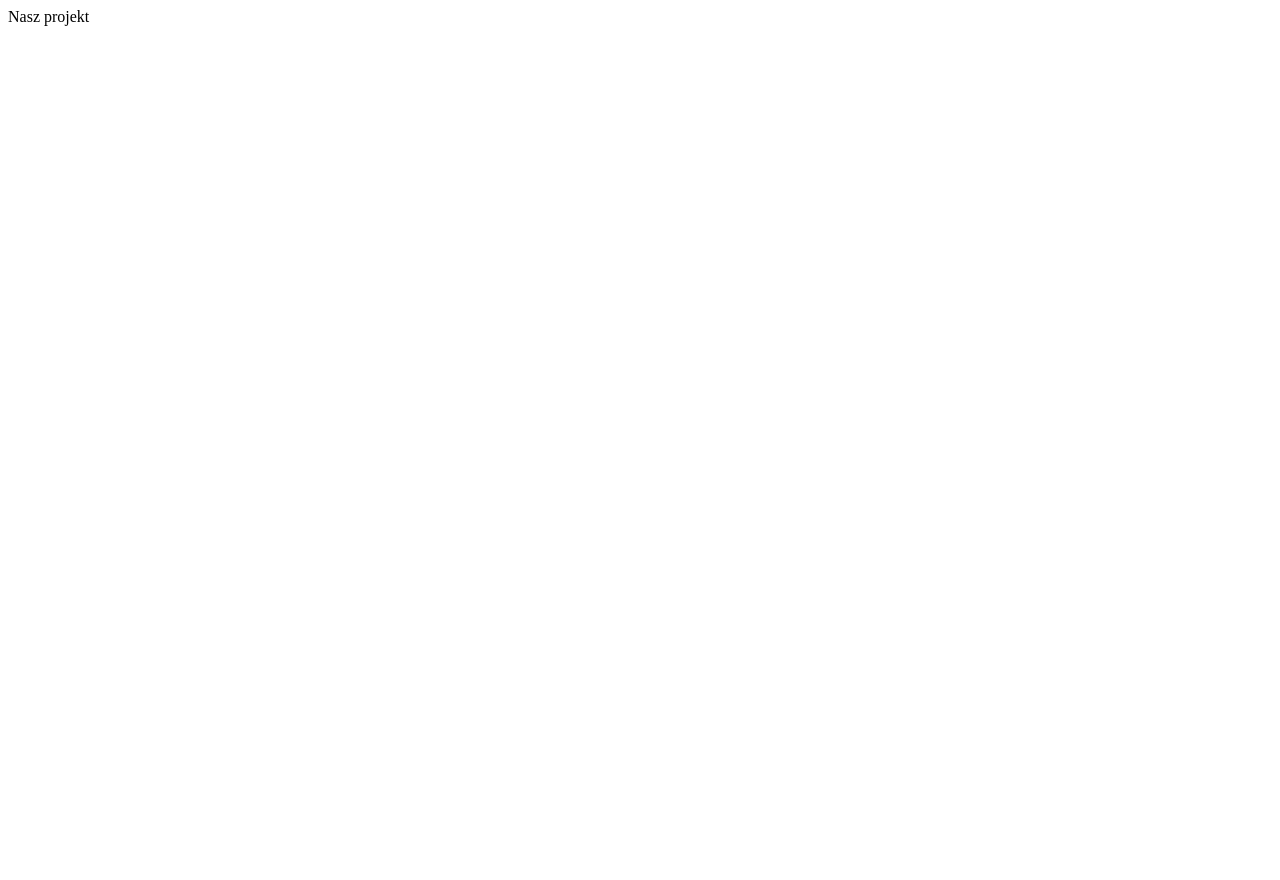
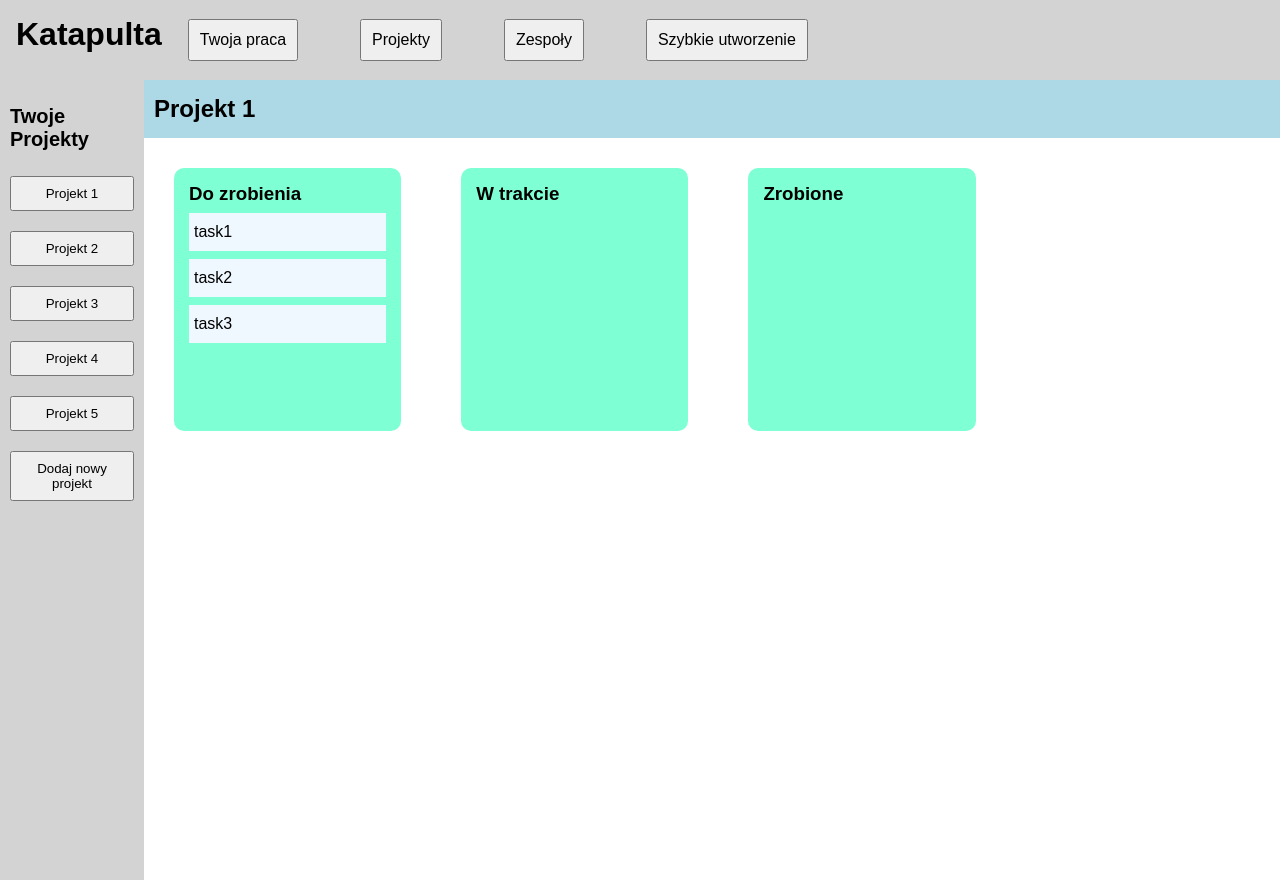
Before and after one commit to dciepko/ProjectManagementApp, a React (Vite) app in the folder project-management-project/frontend/: page / in a window 1280 px wide. Before the commit the page ends 800 px from the top, so only its background shows below. Built offline with nearby package versions, Linux system fonts and the light colour scheme.

Commit message:
Creating simple dummy project screen

```diff
--- a/project-management-project/frontend/src/App.jsx
+++ b/project-management-project/frontend/src/App.jsx
@@ -1,5 +1,29 @@
+import { useState } from "react";
+import HeadMenu from "./components/HeadMenu/HeadMenu.jsx";
+import ProjectsSidebar from "./components/ProjectSidebar/ProjectsSidebar.jsx";
+import { PROJECTS } from "./projects.js";
+import SelectedProject from "./components/SelectedProject/SelectedProject.jsx";
+
 function App() {
-  return <div>Nasz projekt</div>;
+  const [currentProjects, setCurrentProjects] = useState(PROJECTS);
+  const [selectedProject, setSelectedProject] = useState(PROJECTS[0]);
+
+  function handleProjectChoose(projectId) {
+    setSelectedProject(currentProjects[projectId]);
+  }
+
+  return (
+    <div id="app">
+      <HeadMenu />
+      <section id="workspace">
+        <ProjectsSidebar
+          projectList={currentProjects}
+          handleClick={handleProjectChoose}
+        />
+        <SelectedProject currentProject={selectedProject} />
+      </section>
+    </div>
+  );
 }
 
 export default App;
--- /dev/null
+++ b/project-management-project/frontend/src/components/HeadMenu/HeadMenu.jsx
@@ -0,0 +1,25 @@
+import classes from "./HeadMenu.module.css";
+
+export default function HeadMenu() {
+  return (
+    <header className={classes.header}>
+      <h1 className={classes.h1}>Katapulta</h1>
+      <menu className={classes.menu}>
+        <ul className={classes.ul}>
+          <li>
+            <button className={classes.button}>Twoja praca</button>
+          </li>
+          <li>
+            <button className={classes.button}>Projekty</button>
+          </li>
+          <li>
+            <button className={classes.button}>Zespoły</button>
+          </li>
+          <li>
+            <button className={classes.button}>Szybkie utworzenie</button>
+          </li>
+        </ul>
+      </menu>
+    </header>
+  );
+}
--- /dev/null
+++ b/project-management-project/frontend/src/components/HeadMenu/HeadMenu.module.css
@@ -0,0 +1,29 @@
+.header {
+  display: flex;
+  background-color: lightgray;
+  height: 10vh;
+}
+
+.h1 {
+  font-size: 32px;
+  padding: 0.5em;
+}
+
+.menu {
+  width: 50%;
+  height: 100%;
+}
+
+.ul {
+  height: 100%;
+  list-style: none;
+  display: flex;
+  justify-content: space-between;
+  align-items: center;
+}
+
+.button {
+  padding: 10px;
+  font-size: 1em;
+  margin: 10px;
+}
--- /dev/null
+++ b/project-management-project/frontend/src/components/ProjectSidebar/ProjectSidebar.module.css
@@ -0,0 +1,26 @@
+.aside {
+  height: 100%;
+  background-color: lightgray;
+  padding: 10px;
+  display: flex;
+  flex-direction: column;
+}
+
+.h2 {
+  margin: 15px 0;
+  font-size: 20px;
+}
+
+.ul {
+  height: 30%;
+  list-style: none;
+  display: flex;
+  flex-direction: column;
+  justify-content: space-between;
+}
+
+.button {
+  margin: 10px 0;
+  padding: 8px;
+  width: 100%;
+}
--- /dev/null
+++ b/project-management-project/frontend/src/components/ProjectSidebar/ProjectsSidebar.jsx
@@ -0,0 +1,26 @@
+import classes from "./ProjectSidebar.module.css";
+
+export default function ProjectsSidebar({ projectList, handleClick }) {
+  return (
+    <aside className={classes.aside}>
+      <h2 className={classes.h2}>Twoje Projekty</h2>
+      <ul className={classes.ul}>
+        {projectList.map((project) => {
+          return (
+            <li key={project.id}>
+              <button
+                className={classes.button}
+                onClick={() => {
+                  handleClick(project.id);
+                }}
+              >
+                {project.title}
+              </button>
+            </li>
+          );
+        })}
+        <button className={classes.button}>Dodaj nowy projekt</button>
+      </ul>
+    </aside>
+  );
+}
--- /dev/null
+++ b/project-management-project/frontend/src/components/SelectedProject/SelectedProject.jsx
@@ -0,0 +1,17 @@
+import TimeTable from "../TimeTable/TimeTable";
+import classes from "./SelectedProject.module.css";
+
+export default function SelectedProject({ currentProject }) {
+  return (
+    <div className={classes.container}>
+      <header className={classes.header}>
+        <h1 className={classes.h1}>{currentProject.title}</h1>
+      </header>
+      <div className={classes.tableContainer}>
+        <TimeTable title={"Do zrobienia"} tasks={currentProject.tasks} />
+        <TimeTable title={"W trakcie"} tasks={[]} />
+        <TimeTable title={"Zrobione"} tasks={[]} />
+      </div>
+    </div>
+  );
+}
--- /dev/null
+++ b/project-management-project/frontend/src/components/SelectedProject/SelectedProject.module.css
@@ -0,0 +1,19 @@
+.container {
+  width: 100%;
+  height: 100%;
+}
+
+.header {
+  background-color: lightblue;
+  width: 100%;
+  padding: 15px 0;
+}
+
+.h1 {
+  padding-left: 10px;
+}
+
+.tableContainer {
+  display: flex;
+  flex-direction: row;
+}
--- /dev/null
+++ b/project-management-project/frontend/src/components/TimeTable/TimeTable.jsx
@@ -0,0 +1,14 @@
+import classes from "./TimeTable.module.css";
+
+export default function TimeTable({ title, tasks }) {
+  return (
+    <section className={classes.section}>
+      <h3>{title}</h3>
+      <ul>
+        {tasks.map((task) => {
+          return <p className={classes.pTask}>{task}</p>;
+        })}
+      </ul>
+    </section>
+  );
+}
--- /dev/null
+++ b/project-management-project/frontend/src/components/TimeTable/TimeTable.module.css
@@ -0,0 +1,15 @@
+.section {
+  background-color: aquamarine;
+  height: auto;
+  width: 20%;
+  margin: 30px;
+  padding: 15px 15px 80px 15px;
+  border-radius: 10px;
+}
+
+.pTask {
+  background-color: aliceblue;
+  margin: 8px 0;
+  padding: 10px 5px;
+  width: 100%;
+}
--- a/project-management-project/frontend/src/index.css
+++ b/project-management-project/frontend/src/index.css
@@ -0,0 +1,18 @@
+* {
+  margin: 0;
+  padding: 0;
+  box-sizing: border-box;
+}
+
+body {
+  font-family: Arial, Helvetica, sans-serif;
+}
+
+#app {
+  height: 100vh;
+}
+
+#workspace {
+  height: 100%;
+  display: flex;
+}
--- /dev/null
+++ b/project-management-project/frontend/src/projects.js
@@ -0,0 +1,32 @@
+export const PROJECTS = [
+  {
+    id: 0,
+    title: "Projekt 1",
+    description: "Oto projekt 1",
+    tasks: ["task1", "task2", "task3"],
+  },
+  {
+    id: 1,
+    title: "Projekt 2",
+    description: "Oto projekt 2",
+    tasks: ["task1", "task2", "task3"],
+  },
+  {
+    id: 2,
+    title: "Projekt 3",
+    description: "Oto projekt 3",
+    tasks: ["task1", "task2", "task3"],
+  },
+  {
+    id: 3,
+    title: "Projekt 4",
+    description: "Oto projekt 4",
+    tasks: ["task1", "task2", "task3"],
+  },
+  {
+    id: 4,
+    title: "Projekt 5",
+    description: "Oto projekt 5",
+    tasks: ["task1", "task2", "task3"],
+  },
+];
```
